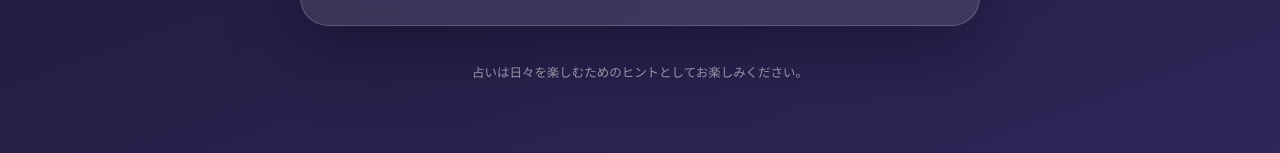
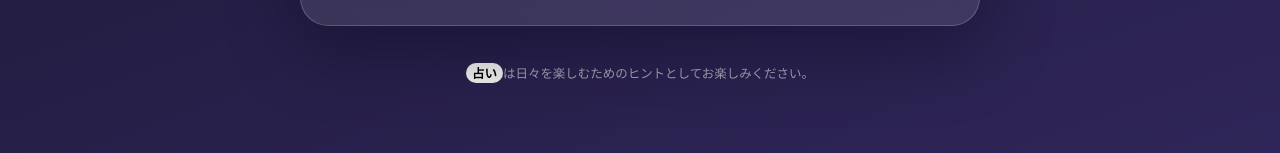
Before and after one commit to takeryo0o/rakki-uranai, a plain HTML site: page index.html in a window 1280 px wide. Shown: the part 606-759 px from the top of the page. Drawn offline with Linux system fonts and the light colour scheme.

Commit message:
index.html

```diff
--- a/index.html
+++ b/index.html
@@ -76,9 +76,13 @@
       </div>
     </section>
 
-    <footer>
-      <p>占いは日々を楽しむためのヒントとしてお楽しみください。</p>
-    </footer>
+<footer>
+  <p>
+    <button id="retryFortuneButton" class="secret-retry-button" type="button">
+      占い
+    </button>は日々を楽しむためのヒントとしてお楽しみください。
+  </p>
+</footer>
   </main>
 
   <script src="script.js"></script>
```
